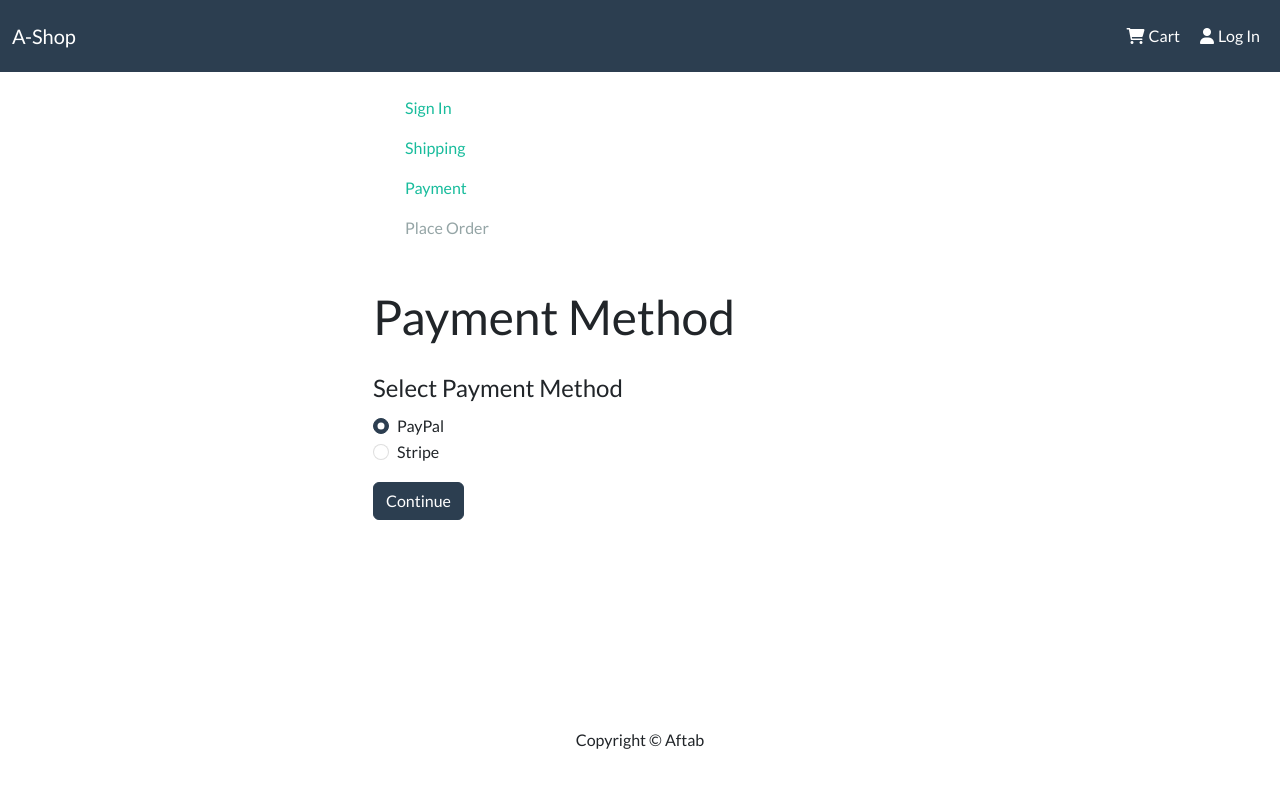
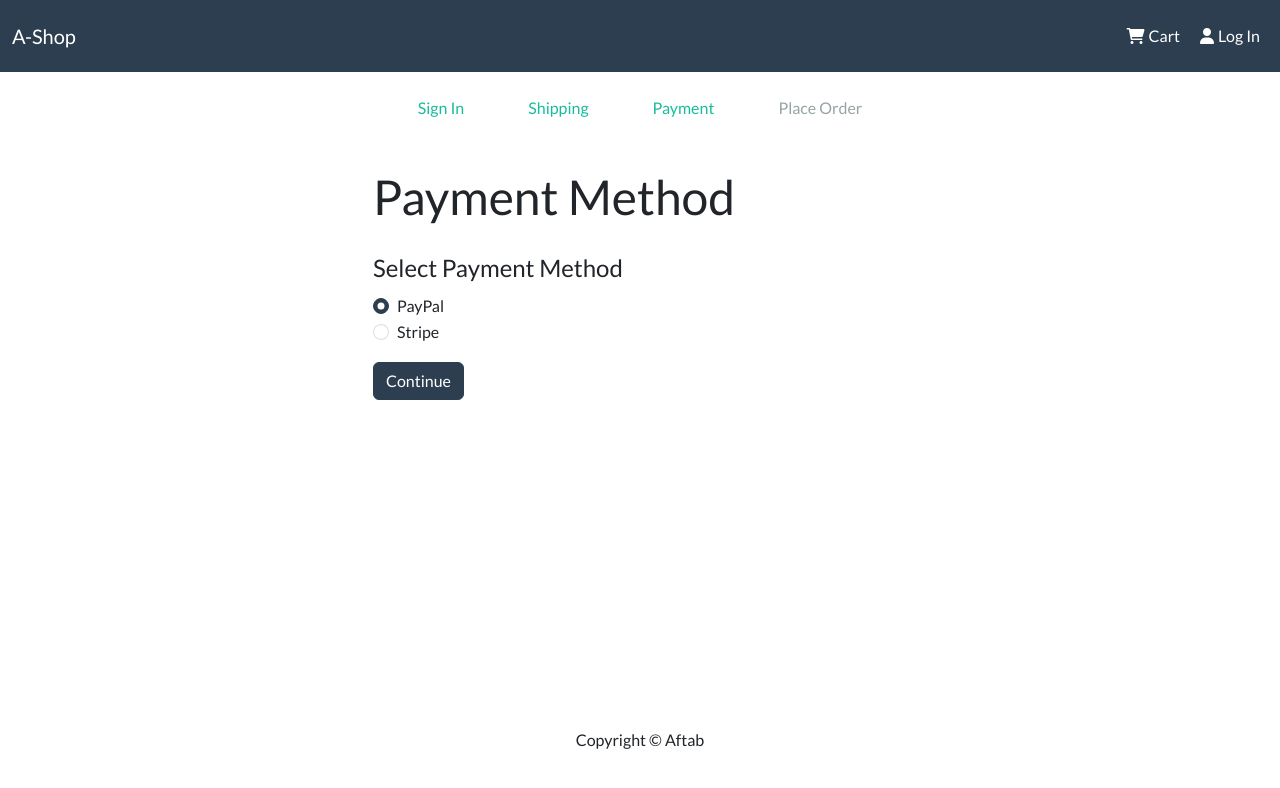
Before and after one commit to aftab87/mern_ecommerce, a React (Create React App) app in the folder frontend/: page /payment in a window 1280 px wide. Shown: the top 788 px of the page. Built offline with nearby package versions, Linux system fonts and the light colour scheme.

Commit message:
Payment Method page + reducer

```diff
--- a/frontend/src/components/CheckoutSteps.jsx
+++ b/frontend/src/components/CheckoutSteps.jsx
@@ -7,7 +7,7 @@ const CheckoutSteps = ({ step1, step2, step3, step4 }) => {
     const { user } = useSelector(state => state.user);
 
     return (
-        <Nav className="row justify-content-center mb-4">
+        <Nav className="justify-content-center mb-4">
             <Nav.Item>
                 {step1 && !user ? (
                     <LinkContainer to="/login">
@@ -20,6 +20,8 @@ const CheckoutSteps = ({ step1, step2, step3, step4 }) => {
                         Sign In
                     </Nav.Link>
                 )}
+            </Nav.Item>
+            <Nav.Item>
                 {step2 ? (
                     <LinkContainer to="/shipping">
                         <Nav.Link>
@@ -31,6 +33,8 @@ const CheckoutSteps = ({ step1, step2, step3, step4 }) => {
                         Shipping
                     </Nav.Link>
                 )}
+            </Nav.Item>
+            <Nav.Item>
                 {step3 ? (
                     <LinkContainer to="/payment">
                         <Nav.Link>
@@ -42,6 +46,8 @@ const CheckoutSteps = ({ step1, step2, step3, step4 }) => {
                         Payment
                     </Nav.Link>
                 )}
+            </Nav.Item>
+            <Nav.Item>
                 {step4 ? (
                     <LinkContainer to="/placeorder">
                         <Nav.Link>
```
